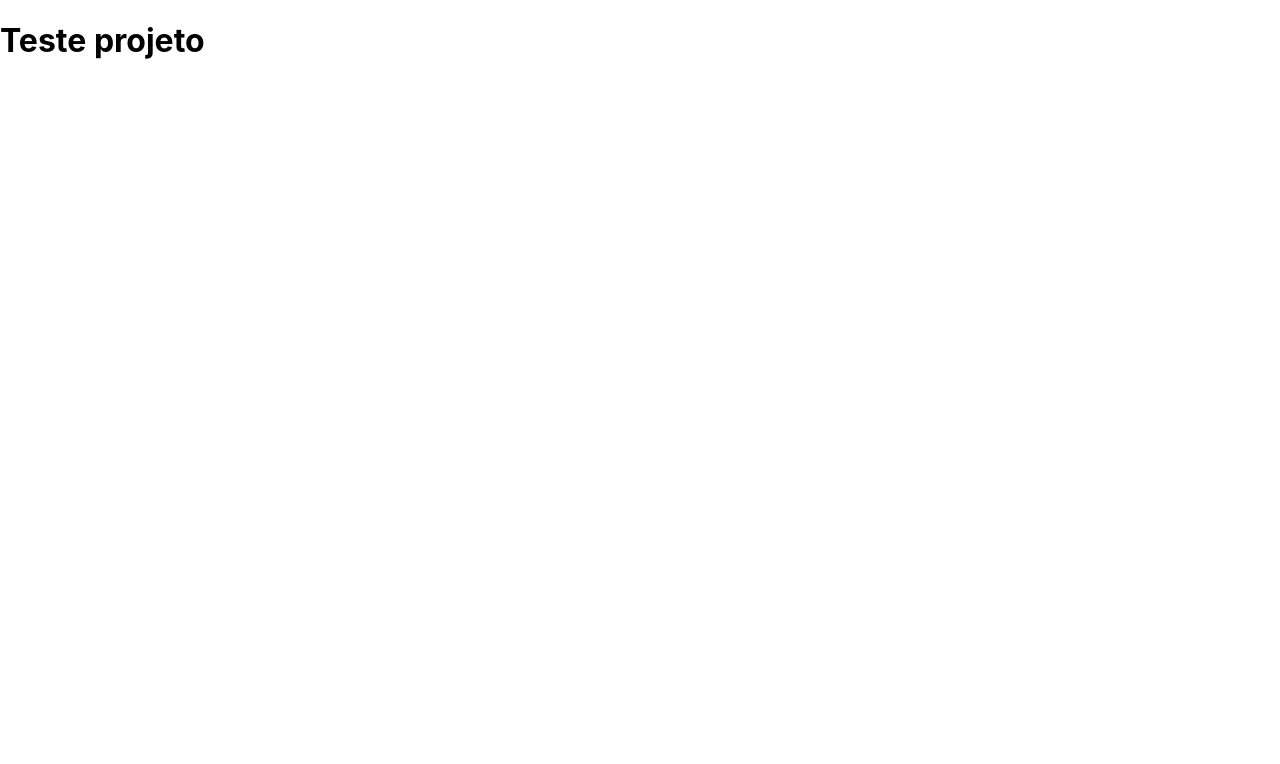
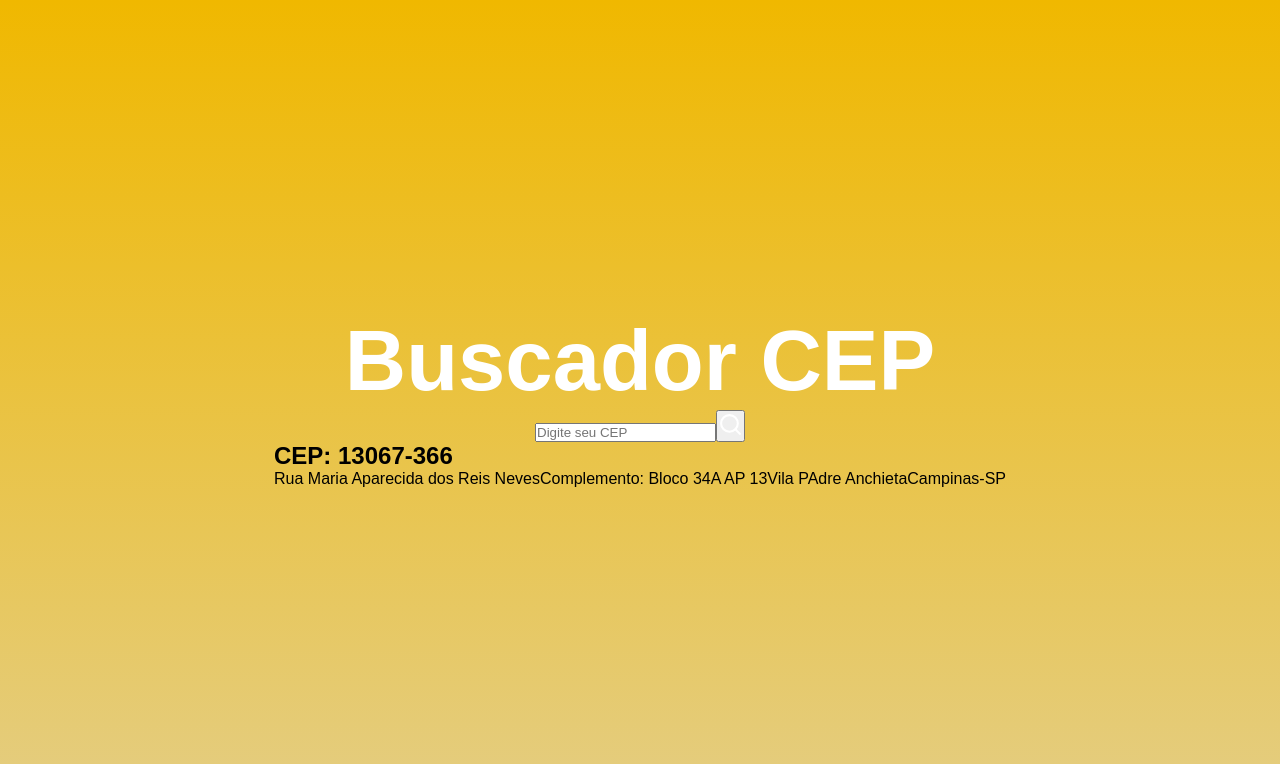
Before and after one commit to AndrePacolla/BuscadorCEP, a React (Create React App) app: page / in a window 1280 px wide. Shown: the top 764 px of the page. Built offline with nearby package versions, Linux system fonts and the light colour scheme.

Commit message:
adc efeito visual style.css

```diff
--- a/package.json
+++ b/package.json
@@ -8,6 +8,7 @@
     "@testing-library/user-event": "^13.5.0",
     "react": "^18.3.1",
     "react-dom": "^18.3.1",
+    "react-icons": "^5.2.1",
     "react-scripts": "5.0.1",
     "web-vitals": "^2.1.4"
   },
--- a/src/App.js
+++ b/src/App.js
@@ -1,7 +1,32 @@
+import{FiSearch} from 'react-icons/fi';
+import'./style.css';
+
 function App() {
   return (
-    <div className="App">
-      <h1>Teste projeto</h1>
+    <div className="container">
+      <h1 className="title">Buscador CEP</h1>
+
+      <div className="containerinput">
+        <input
+        type="text"
+        placeholder="Digite seu CEP"
+        />
+
+        <button className="buttonSearch">
+          <FiSearch size={25} color='#fff'/>
+        </button>
+      </div>
+
+      <main className='main'>
+
+      <h2>CEP: 13067-366</h2>
+      <span>Rua Maria Aparecida dos Reis Neves</span>
+      <span>Complemento: Bloco 34A AP 13</span>
+      <span>Vila PAdre Anchieta</span>
+      <span>Campinas-SP</span>
+
+      </main>
+
     </div>
   );
 }
--- a/src/index.css
+++ b/src/index.css
@@ -1,13 +1,6 @@
-body {
+*{
   margin: 0;
-  font-family: -apple-system, BlinkMacSystemFont, 'Segoe UI', 'Roboto', 'Oxygen',
-    'Ubuntu', 'Cantarell', 'Fira Sans', 'Droid Sans', 'Helvetica Neue',
-    sans-serif;
-  -webkit-font-smoothing: antialiased;
-  -moz-osx-font-smoothing: grayscale;
+  padding: 0;
+  font-family: sans-serif;
+  box-sizing: border-box;
 }
-
-code {
-  font-family: source-code-pro, Menlo, Monaco, Consolas, 'Courier New',
-    monospace;
-}
--- /dev/null
+++ b/src/style.css
@@ -0,0 +1,24 @@
+.container{
+    height: 100vh;
+    display: flex;
+    flex-direction: column;
+    justify-content: center;
+    align-items: center;
+    background:linear-gradient(#f0b800,#e4cd81);
+}
+
+.title{
+    font-size: 85px;
+    color: white;
+    animation: flipTitle ease-in-out 1.5s;
+}
+
+
+@keyframes flipTitle{
+from{
+transform: rotateX(100deg);
+}
+to{
+transform: rotateX(0deg);
+}
+}
```
Also changed, not shown: 1 other file (tests, documents, lock files or other folders).
